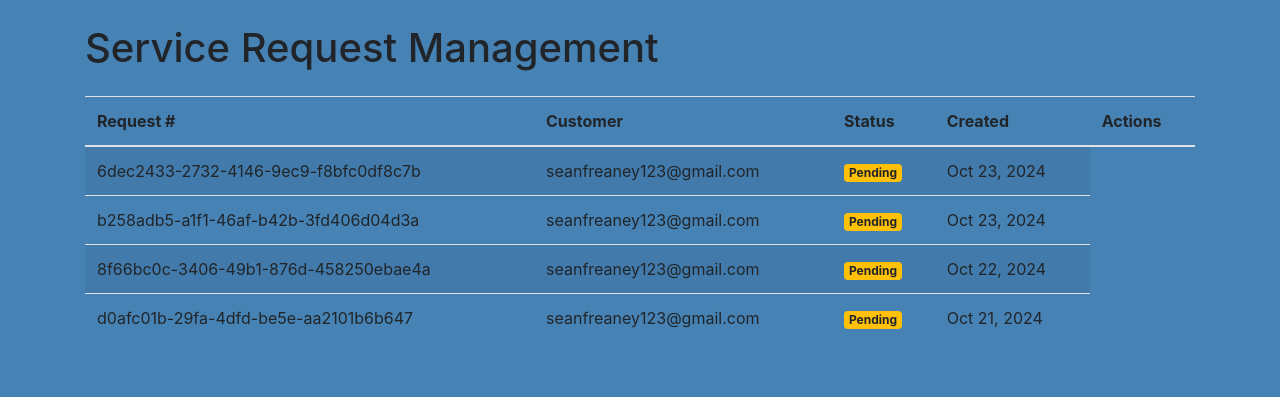
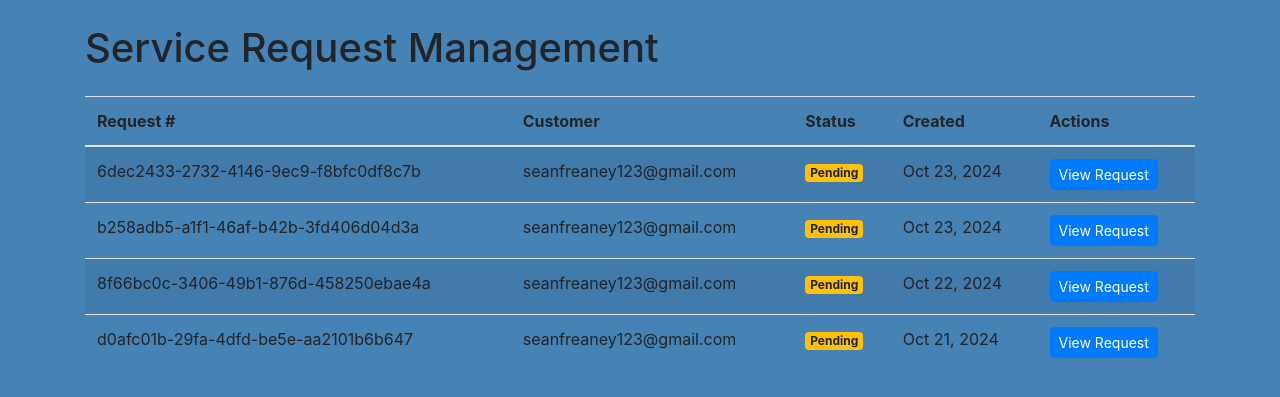
Before and after one commit to seanfreaney/FFS, a Django app: page /management/service-requests/ in a window 1280 px wide. Shown: the part 70-467 px from the top of the page. Run offline with Django 5.2, Linux system fonts and the light colour scheme; a user stored in the database is signed in; data comes from the database, SQL or seed files in the repository; both versions use the stored data as it was after the commit; some libraries are stand-ins or nearby versions.

Commit message:
added service request detail view for site owner to allow site owner to enter service requests from management dashboard

```diff
--- /dev/null
+++ b/management/templates/management/service_request_detail.html
@@ -0,0 +1,6 @@
+{% extends "base.html" %}
+{% load static %}
+
+{% block content %}
+
+{% endblock %}
--- a/management/templates/management/service_request_management.html
+++ b/management/templates/management/service_request_management.html
@@ -27,6 +27,11 @@
                         </span>
                     </td>
                     <td>{{ request.created_on|date:"M d, Y" }}</td>
+                    <td>
+                        <div class="btn-group">
+                            <a href="{% url 'management:service_request_detail' request.request_number %}" class="btn btn-sm btn-primary">View Request</a>
+                        </div>
+                    </td>
                 </tr>
                 {% empty %}
                 <tr>
--- a/management/urls.py
+++ b/management/urls.py
@@ -6,4 +6,5 @@ app_name = 'management'
 urlpatterns = [
     path('', views.management_dashboard, name='management_dashboard'),
     path('service-requests/', views.service_request_management, name='service_request_management'),
+    path('service-requests/<uuid:request_number>/', views.service_request_detail, name='service_request_detail'),
 ]
--- a/management/views.py
+++ b/management/views.py
@@ -1,5 +1,6 @@
-from django.shortcuts import render
+from django.shortcuts import render, get_object_or_404, redirect
 from django.contrib.admin.views.decorators import staff_member_required
+from django.contrib import messages
 from service_requests.models import ServiceRequest
 
 @staff_member_required
@@ -22,3 +23,8 @@ def service_request_management(request):
         'service_requests': service_requests,
     }
     return render(request, 'management/service_request_management.html', context)
+
+@staff_member_required
+def service_request_detail(request, request_number):
+    service_request = get_object_or_404(ServiceRequest, request_number=request_number)
+    return render(request, 'management/service_request_detail.html')
```
Also changed, not shown: db.sqlite3, 1 other file.
